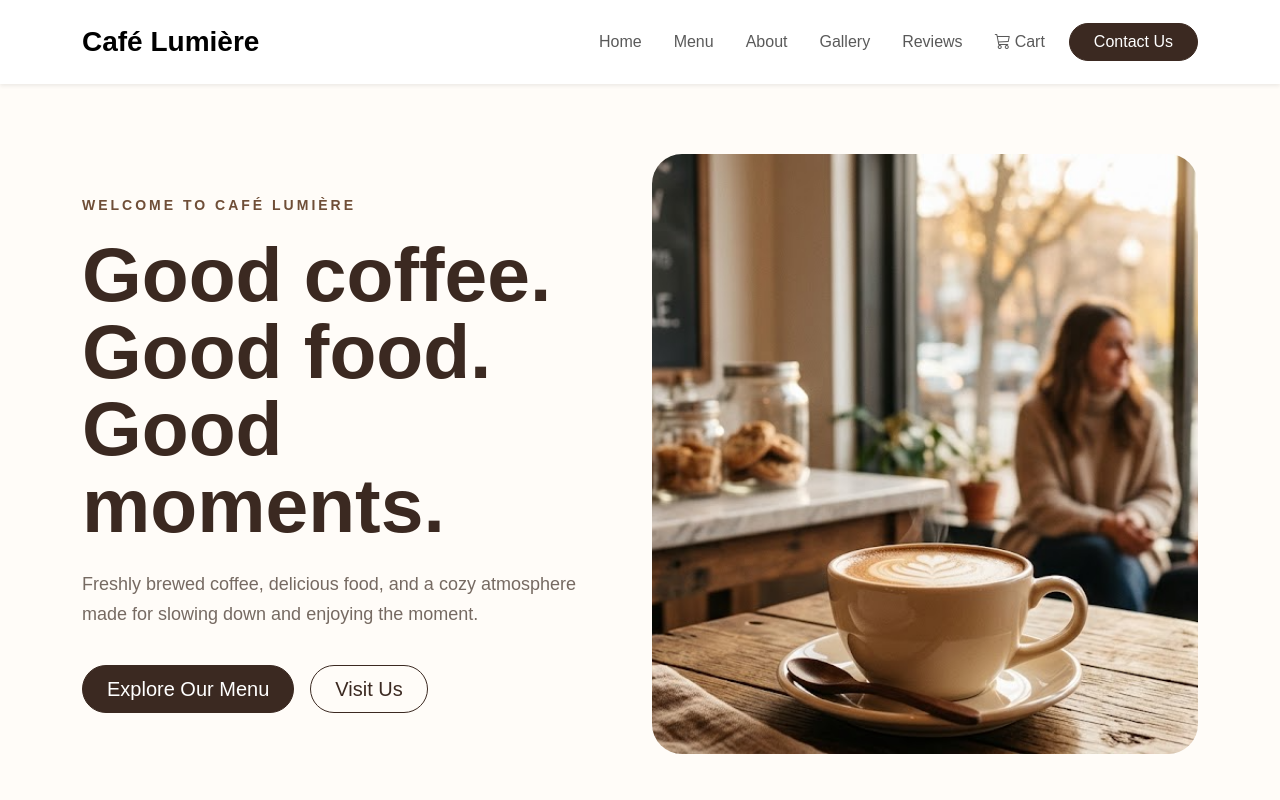
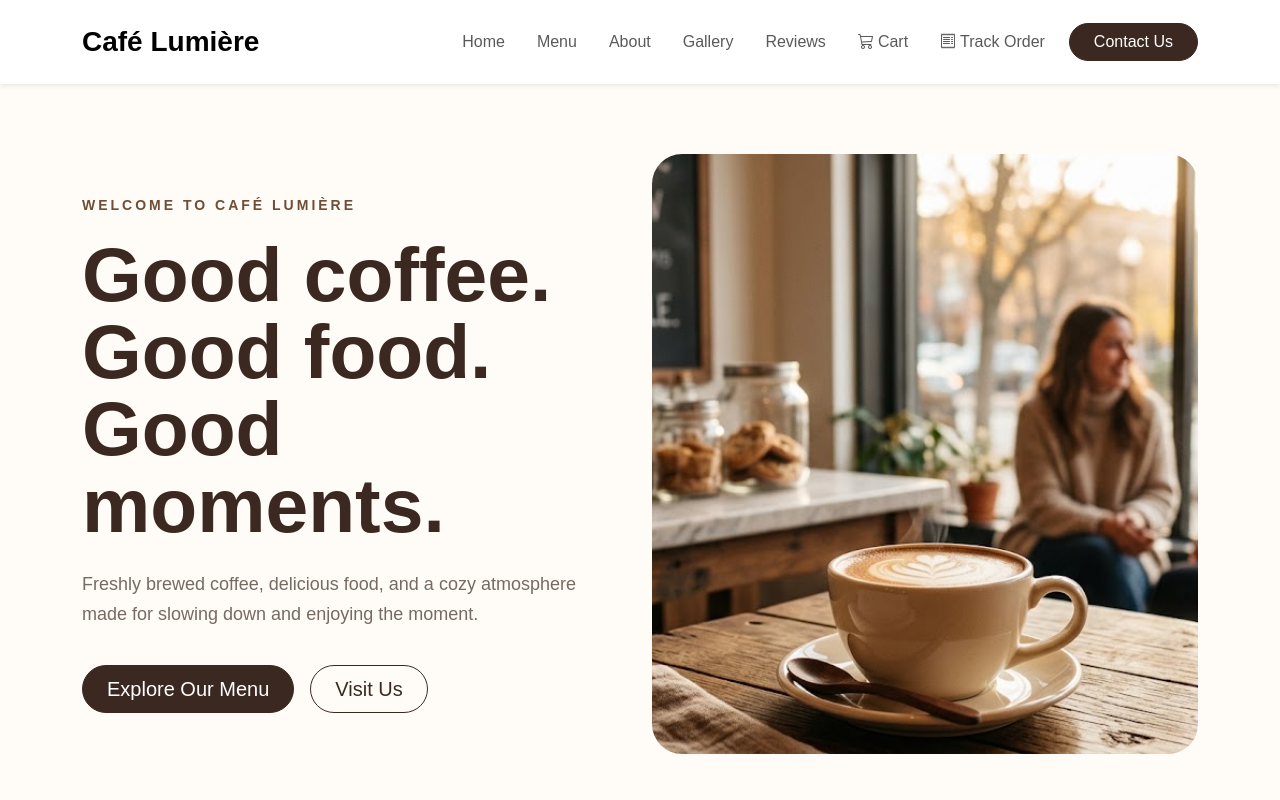
Before and after one commit to binteadeel4-alt/cafe-lumiere, a React (Vite) app in the folder frontend/: page / in a window 1280 px wide. Shown: the top 800 px of the page. Built offline with nearby package versions, Linux system fonts and the light colour scheme; no server answers.

Commit message:
Add track order link to navbar

```diff
--- a/frontend/src/components/Navbar.jsx
+++ b/frontend/src/components/Navbar.jsx
@@ -1,3 +1,4 @@
+
 import { Link } from "react-router-dom";
 import { useCart } from "../context/CartContext";
 import { CAFE_INFO } from "../config";
@@ -107,6 +108,19 @@ function Navbar() {
 
                         <li className="nav-item">
                             <Link
+                                className="nav-link"
+                                to="/track-order"
+                            >
+                                <i
+                                    className="bi bi-receipt me-1"
+                                    aria-hidden="true"
+                                ></i>
+                                Track Order
+                            </Link>
+                        </li>
+
+                        <li className="nav-item">
+                            <Link
                                 className="btn btn-dark px-4 rounded-pill"
                                 to="/contact"
                             >
```
